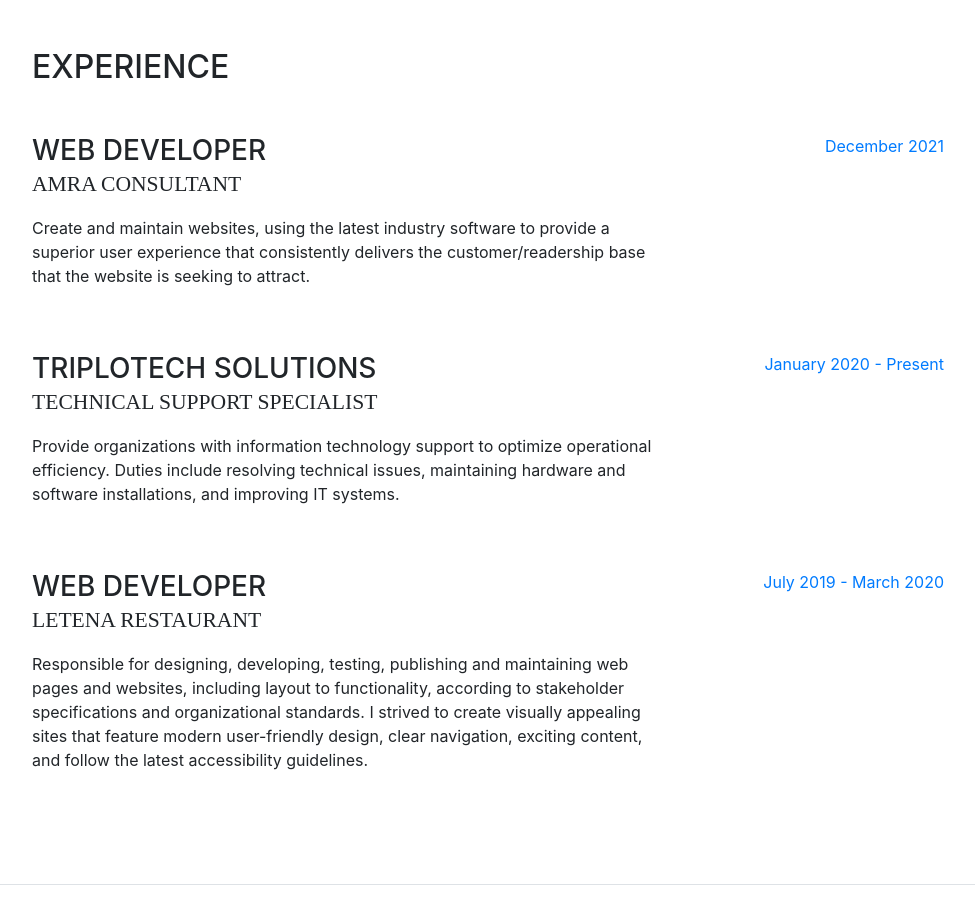
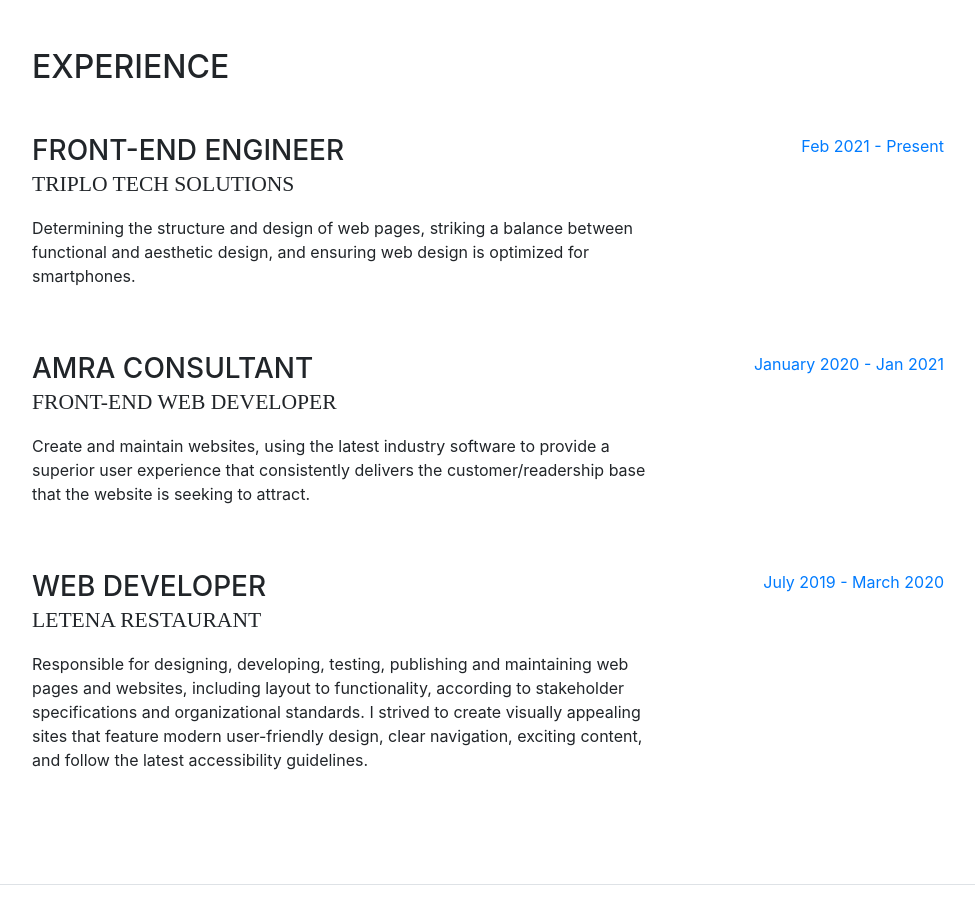
Before and after one commit to Kaluzy/portfolio-webdv, a website with bundled scripts: page index.html in a window 1280 px wide. Shown: the part 800-1724 px from the top of the page, without its empty margins (288-1263 px from the left). Built offline with nearby package versions, Linux system fonts and the light colour scheme; files whose address does not match are found by name; a web font is replaced by a local one.

Commit message:
Update index.html
company name order and date fixed

```diff
--- a/index.html
+++ b/index.html
@@ -137,28 +137,28 @@
 
           <div class="resume-item d-flex flex-column flex-md-row mb-5">
             <div class="resume-content mr-auto">
-              <h3 class="mb-0">Web Developer</h3>
-              <div class="subheading mb-3">Amra Consultant</div>
+              <h3 class="mb-0">Front-End Engineer</h3>
+              <div class="subheading mb-3">Triplo Tech Solutions</div>
               <p>
-                Create and maintain websites, using the latest industry software to provide a superior user experience that consistently delivers the customer/readership base that the website is seeking to attract.
+               Determining the structure and design of web pages, striking a balance between functional and aesthetic design, and ensuring web design is optimized for smartphones.
               </p>
             </div>
             <div class="resume-date text-md-right">
-              <span class="text-primary">December 2021</span>
+              <span class="text-primary">Feb 2021 - Present</span>
             </div>
           </div>
 
           <div class="resume-item d-flex flex-column flex-md-row mb-5">
             <div class="resume-content mr-auto">
-              <h3 class="mb-0">Triplotech Solutions</h3>
-              <div class="subheading mb-3">Technical Support Specialist</div>
+              <h3 class="mb-0">Amra Consultant</h3>
+              <div class="subheading mb-3">Front-End Web Developer</div>
               <p>
                 <!-- Work with end-users to provide technical support, managing and troubleshooting the technology systems that a business uses to maintain computer and software networks. Assembles, installs and configures systems and equipment in accordance with site assessments and schematics. -->
-                Provide organizations with information technology support to optimize operational efficiency. Duties include resolving technical issues, maintaining hardware and software installations, and improving IT systems.
+                Create and maintain websites, using the latest industry software to provide a superior user experience that consistently delivers the customer/readership base that the website is seeking to attract.
               </p>
             </div>
             <div class="resume-date text-md-right">
-              <span class="text-primary">January 2020 - Present</span>
+              <span class="text-primary">January 2020 - Jan 2021</span>
             </div>
           </div>
 
```
